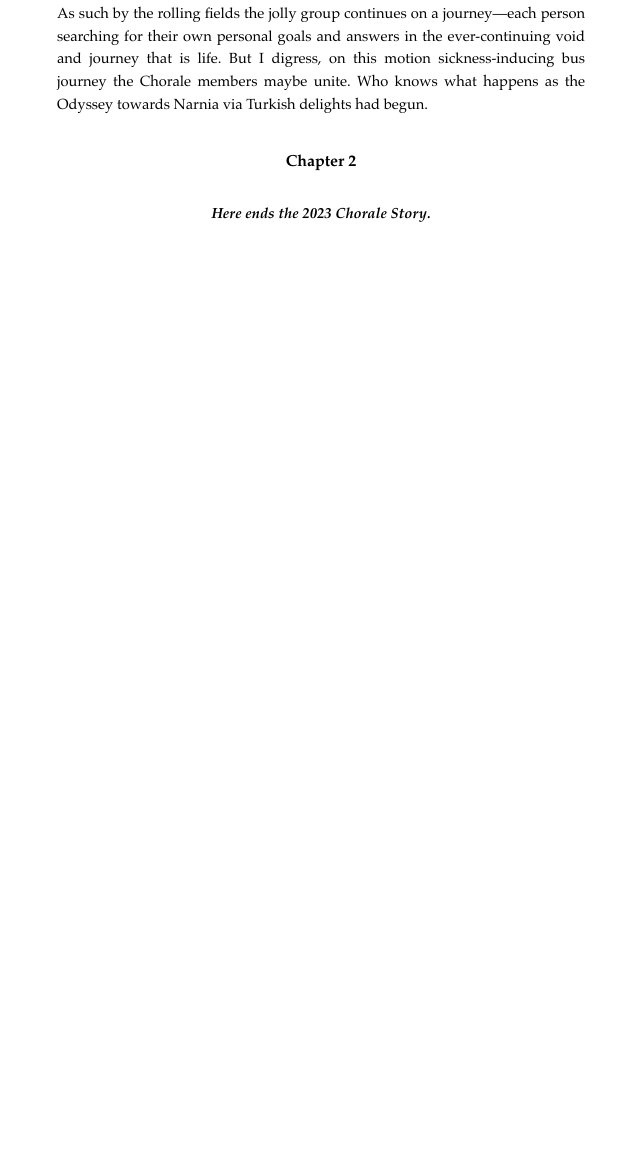
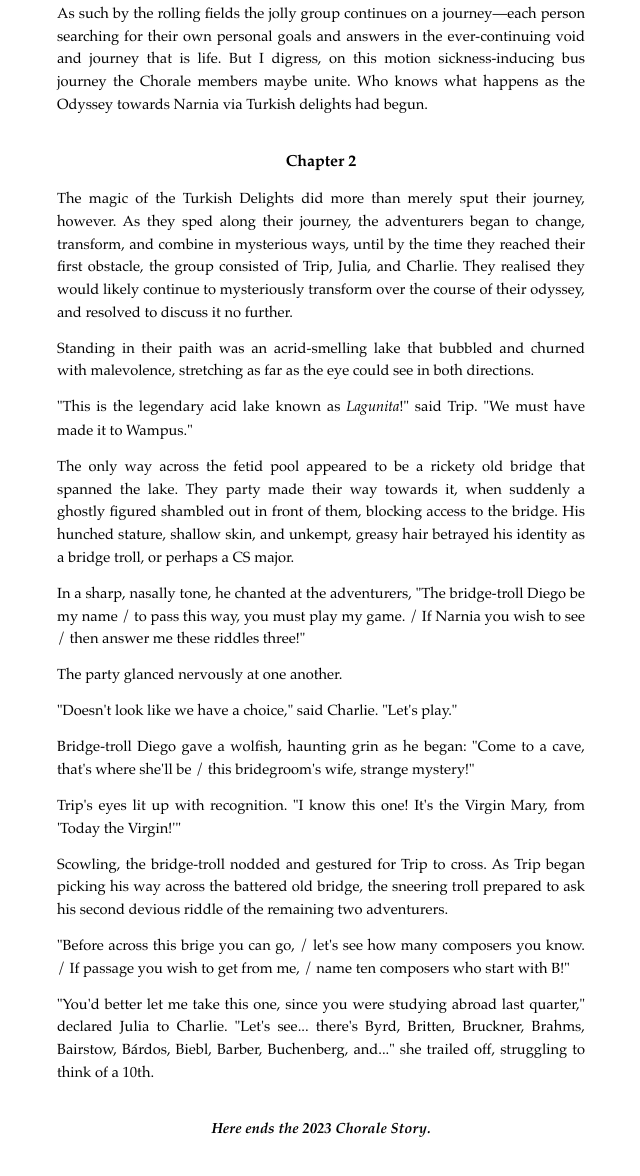
Before and after one commit to tobybell/chorale-story-2023, a plain HTML site: page index.html in a window 1280 px wide. Shown: the part 1153-2329 px from the top of the page, without its empty margins (319-959 px from the left). Before the commit the page ends 1459 px from the top, so only its background shows below. Drawn offline with Linux system fonts and the light colour scheme.

Commit message:
Working on chapture 2

```diff
--- a/index.html
+++ b/index.html
@@ -40,6 +40,31 @@
 
 <h2>Chapter 2</h2>
 
+<p>The magic of the Turkish Delights did more than merely sput their journey, however. As they sped along their journey, the adventurers began to change, transform, and combine in mysterious ways, until by the time they reached their first obstacle, the group consisted of Trip, Julia, and Charlie. They realised they would likely continue to mysteriously transform over the course of their odyssey, and resolved to discuss it no further.
+
+<p>Standing in their paith was an acrid-smelling lake that bubbled and churned with malevolence, stretching as far as the eye could see in both directions.
+
+<p>"This is the legendary acid lake known as <i>Lagunita</i>!" said Trip. "We must have made it to Wampus."
+
+<p>The only way across the fetid pool appeared to be a rickety old bridge that spanned the lake. They party made their way towards it, when suddenly a ghostly figured shambled out in front of them, blocking access to the bridge. His hunched stature, shallow skin, and unkempt, greasy hair betrayed his identity as a bridge troll, or perhaps a CS major.
+
+<p>In a sharp, nasally tone, he chanted at the adventurers, "The bridge-troll Diego be my name / to pass this way, you must play my game. / If Narnia you wish to see / then answer me these riddles three!"
+
+<p>The party glanced nervously at one another.
+
+<p>"Doesn't look like we have a choice," said Charlie. "Let's play."
+
+<p>Bridge-troll Diego gave a wolfish, haunting grin as he began: "Come to a cave, that's where she'll be / this bridegroom's wife, strange mystery!"
+
+<p>Trip's eyes lit up with recognition. "I know this one! It's the Virgin Mary, from 'Today the Virgin!'"
+
+<p>Scowling, the bridge-troll nodded and gestured for Trip to cross. As Trip began picking his way across the battered old bridge, the sneering troll prepared to ask his second devious riddle of the remaining two adventurers.
+
+<p>"Before across this brige you can go, / let's see how many composers you know. / If passage you wish to get from me, / name ten composers who start with B!"
+
+<p>"You'd better let me take this one, since you were studying abroad last quarter," declared Julia to Charlie. "Let's see... there's Byrd, Britten, Bruckner, Brahms, Bairstow, Bárdos, Biebl, Barber, Buchenberg, and..." she trailed off, struggling to think of a 10th.
+
+
 <h4>Here ends the 2023 Chorale Story.</h4>
 </div>
 </body>
```
